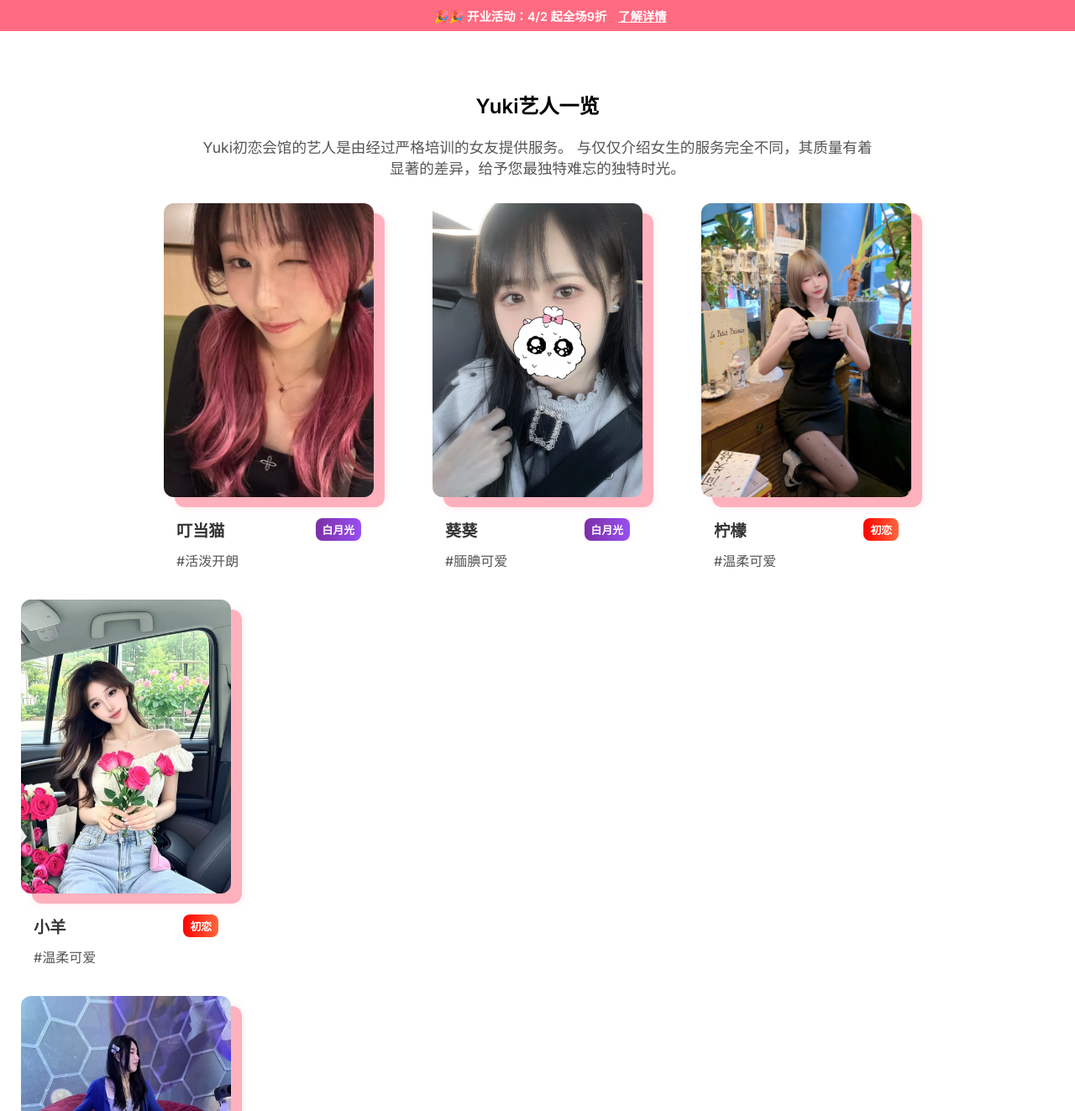
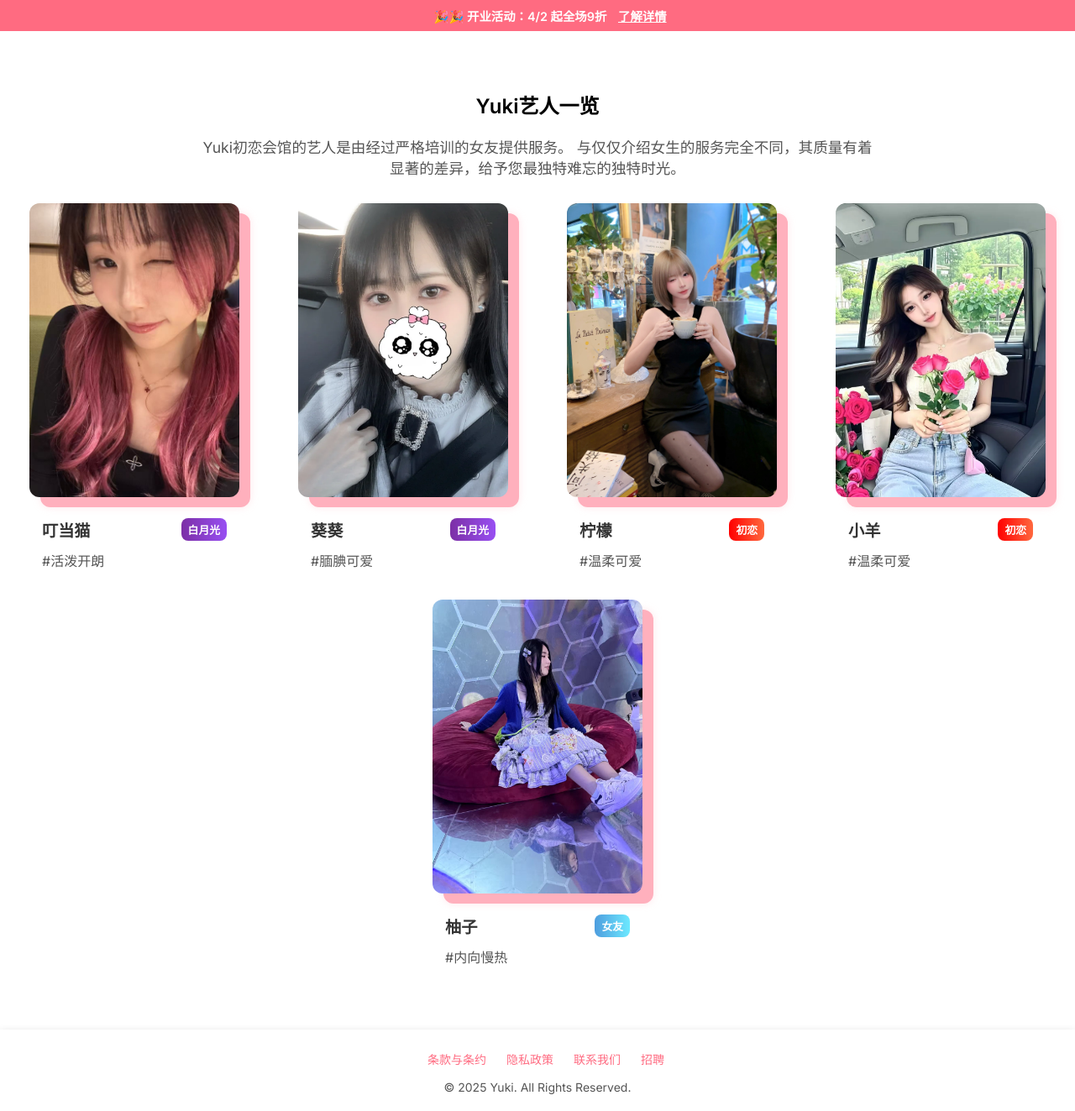
Before and after one commit to NickJiEE/yuki_chinese, a FastAPI app: page /girl-list in a window 1280 px wide. Shown: the part 85-1408 px from the top of the page at 84% size. Run offline with FastAPI, Linux system fonts and the light colour scheme; some web fonts are replaced.

Commit message:
fix rows

```diff
--- a/templates/girl-list.html
+++ b/templates/girl-list.html
@@ -71,7 +71,6 @@
                 <p class="girl-description">#温柔可爱</p>
               </div>
             </div>
-        </div>
 
             <!-- Girl Four -->
           <div class="girl-card">
@@ -92,8 +91,12 @@
 
             </div>
           </div>
+        </div>
+
+
 
         <!-- Second Row -->
+        <div class="best-girls-grid">
           <!-- Girl Five -->
           <div class="girl-card">
             <!-- <span class="girl-rank-badge special-rank">No.6</span> -->
```
Lines whose indentation alone changed are shown as unchanged.
